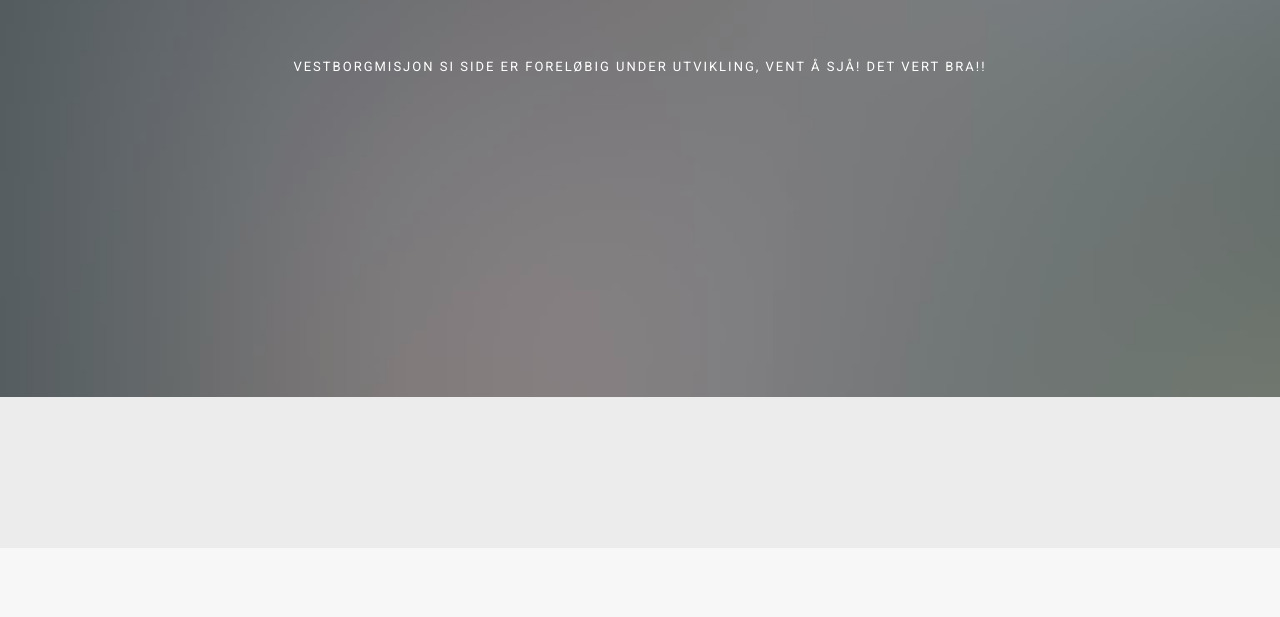
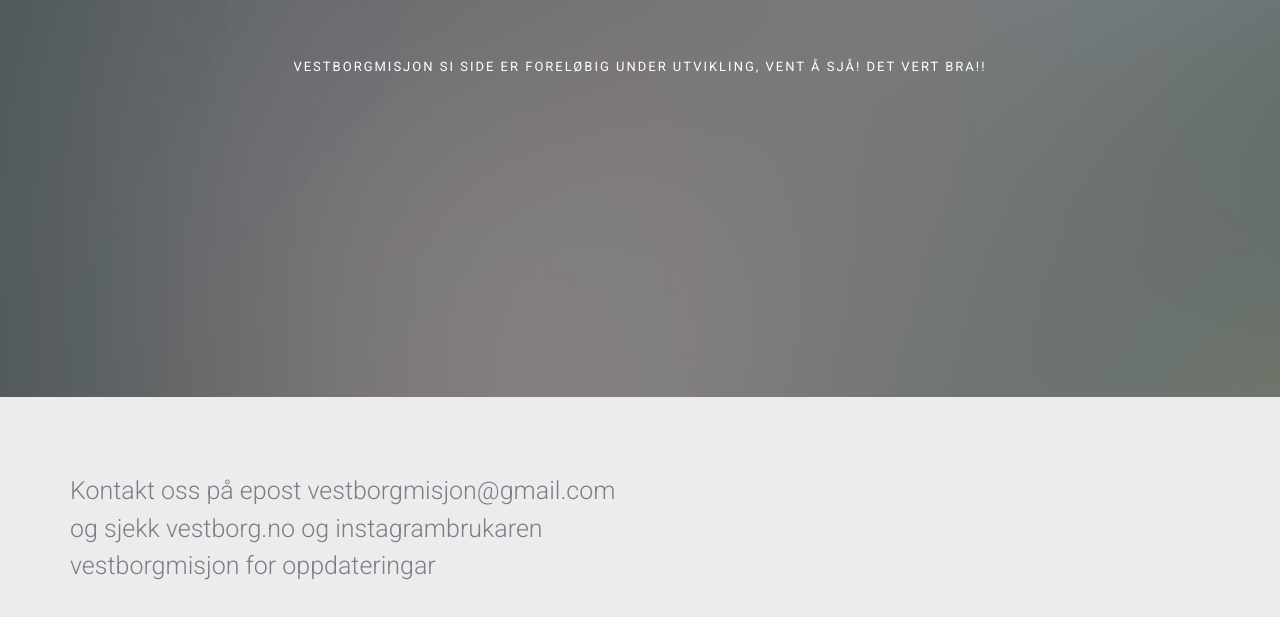
Before and after one commit to VestborgMisjon/Under-konstruksjon, a plain HTML site: page index.html in a window 1280 px wide. Shown: the part 403-1020 px from the top of the page. Before the commit the page ends 951 px from the top, so only its background shows below. Drawn offline with Linux system fonts and the light colour scheme; a web font is replaced by a local one.

Commit message:
Update style.css

```diff
--- a/css/style.css
+++ b/css/style.css
@@ -11,7 +11,7 @@ html {
 
 body {
   font-family: "Roboto", sans-serif;
-  font-size: 30px;
+  font-size: 20px;
   font-weight: 300;
   line-height: 1.5;
   color: #7a7e89;
@@ -652,7 +652,7 @@ p {
 #fh5co-footer {
   background: #ececec;
   padding: 4em 0;
-  font-size: 16px;
+  font-size: 25px;
 }
 @media screen and (max-width: 1500px) {
   #fh5co-footer {
```
